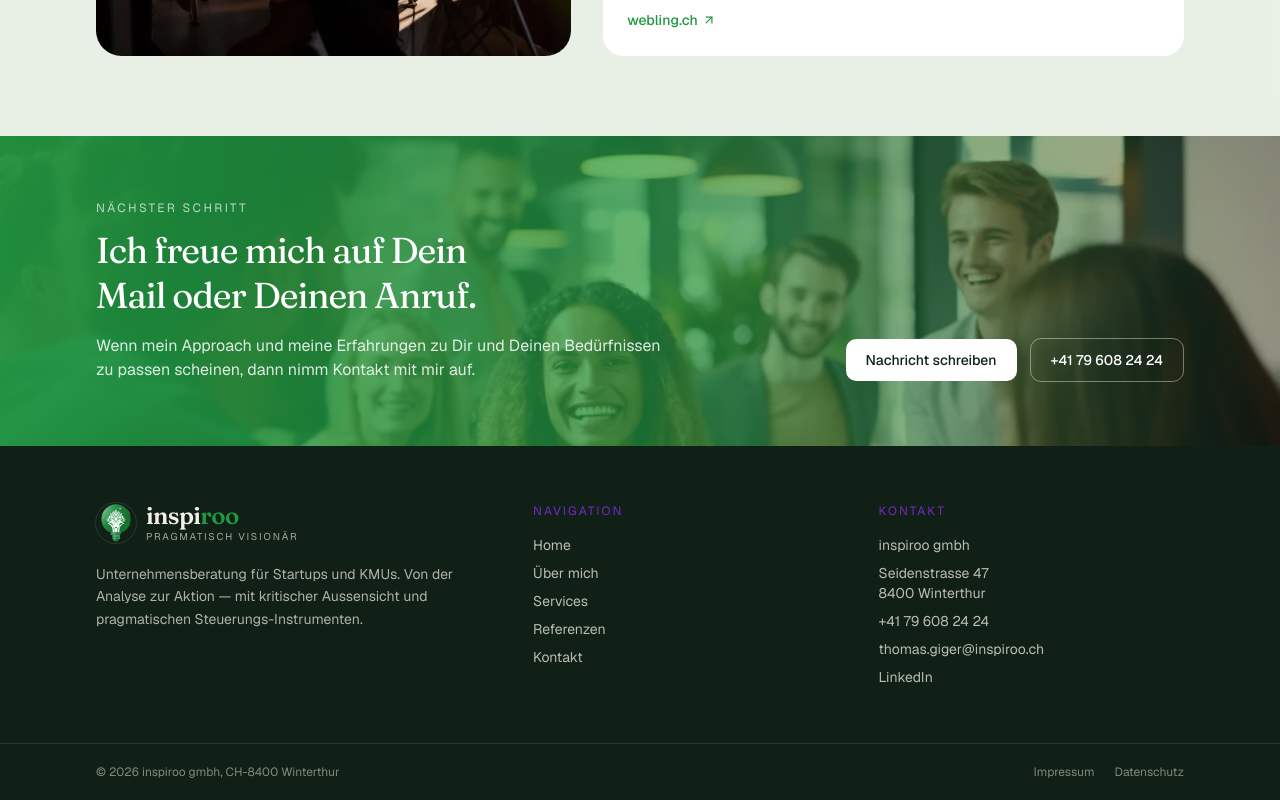
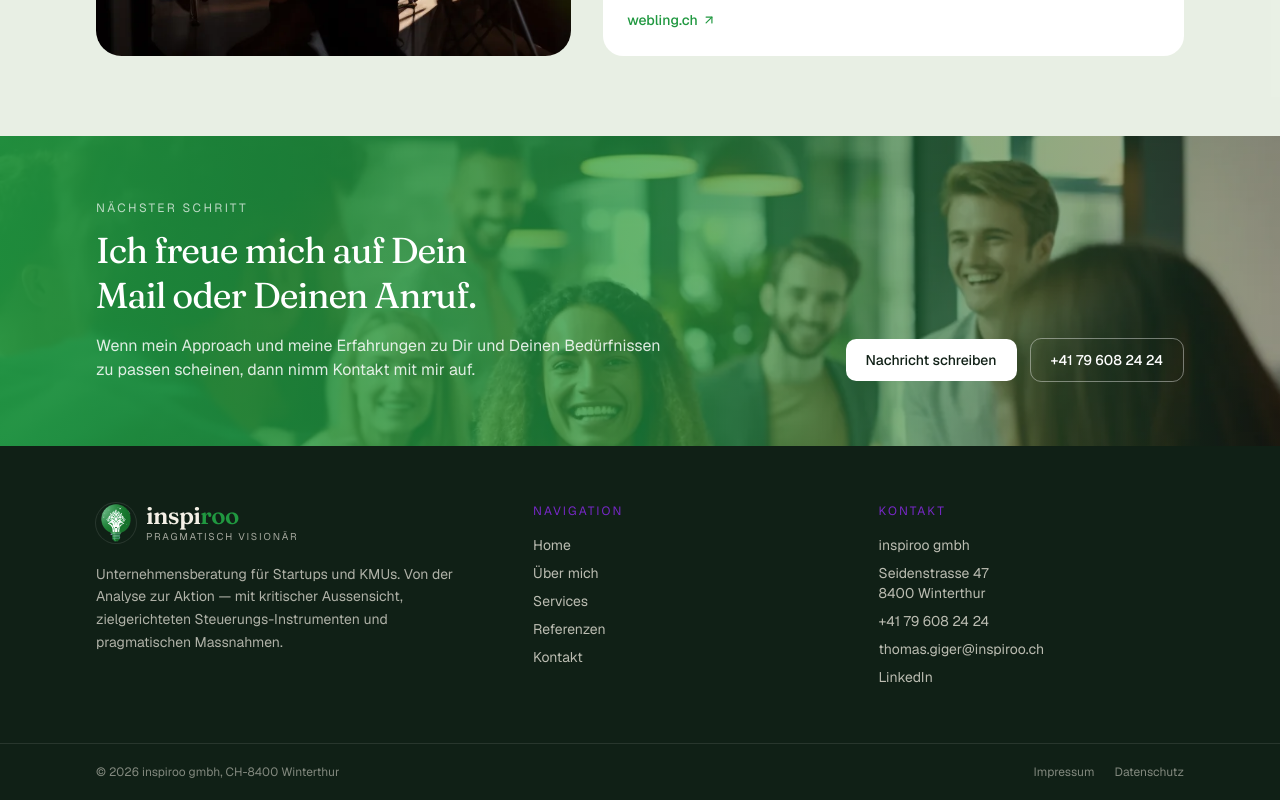
Before and after one commit to seidenraupe/inspiroo-website, a Next.js app: page / in a window 1280 px wide. Shown: the part 6508-7308 px from the top of the page. Built offline with nearby package versions, Linux system fonts and the light colour scheme.

Commit message:
Update footer tagline with instruments and Massnahmen
Align the footer copy with the refined value proposition wording.

Co-authored-by: thomas.giger <thomas.giger@cloud-7.net>

```diff
--- a/src/components/site-footer.tsx
+++ b/src/components/site-footer.tsx
@@ -11,8 +11,8 @@ export function SiteFooter() {
           <BrandMark inverted />
           <p className="mt-5 max-w-sm text-sm leading-relaxed text-cream/70">
             Unternehmensberatung für Startups und KMUs. Von der Analyse zur
-            Aktion — mit kritischer Aussensicht und pragmatischen
-            Steuerungs-Instrumenten.
+            Aktion — mit kritischer Aussensicht, zielgerichteten
+            Steuerungs-Instrumenten und pragmatischen Massnahmen.
           </p>
         </div>
         <div>
```
